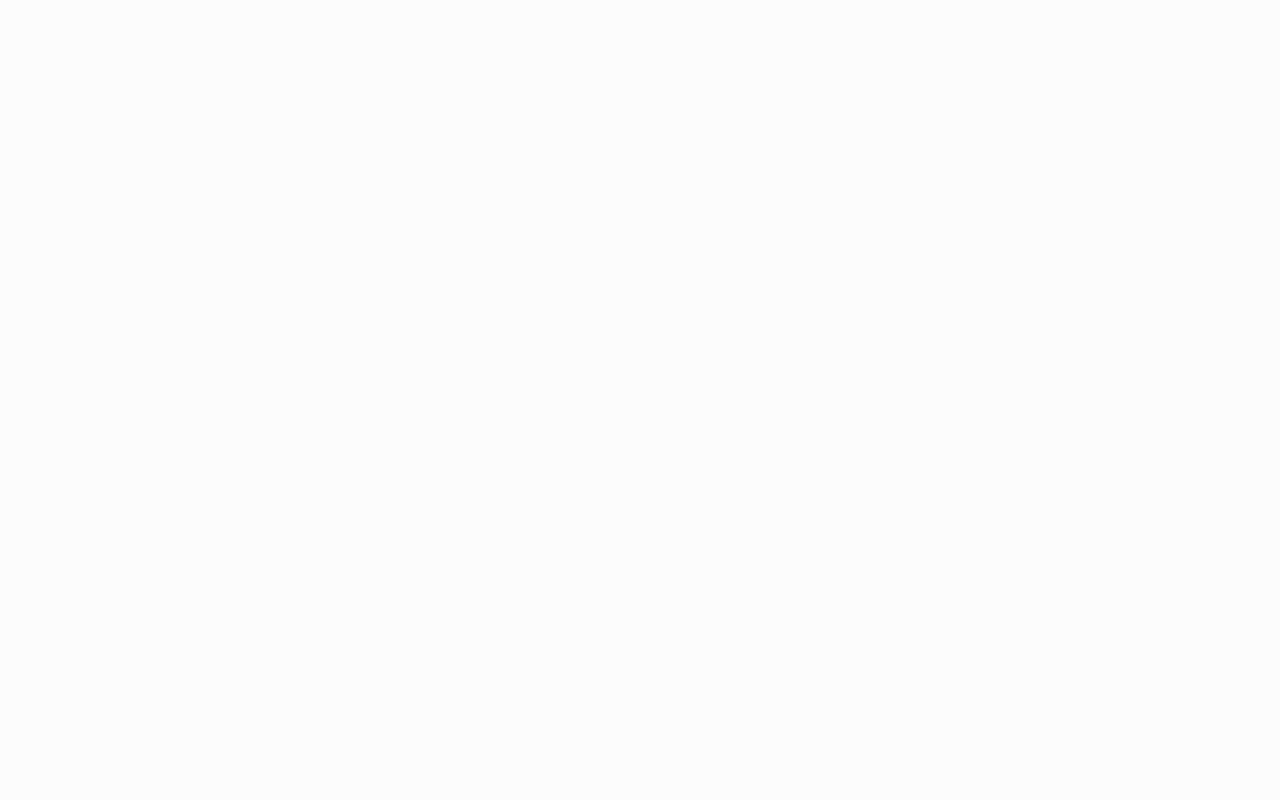
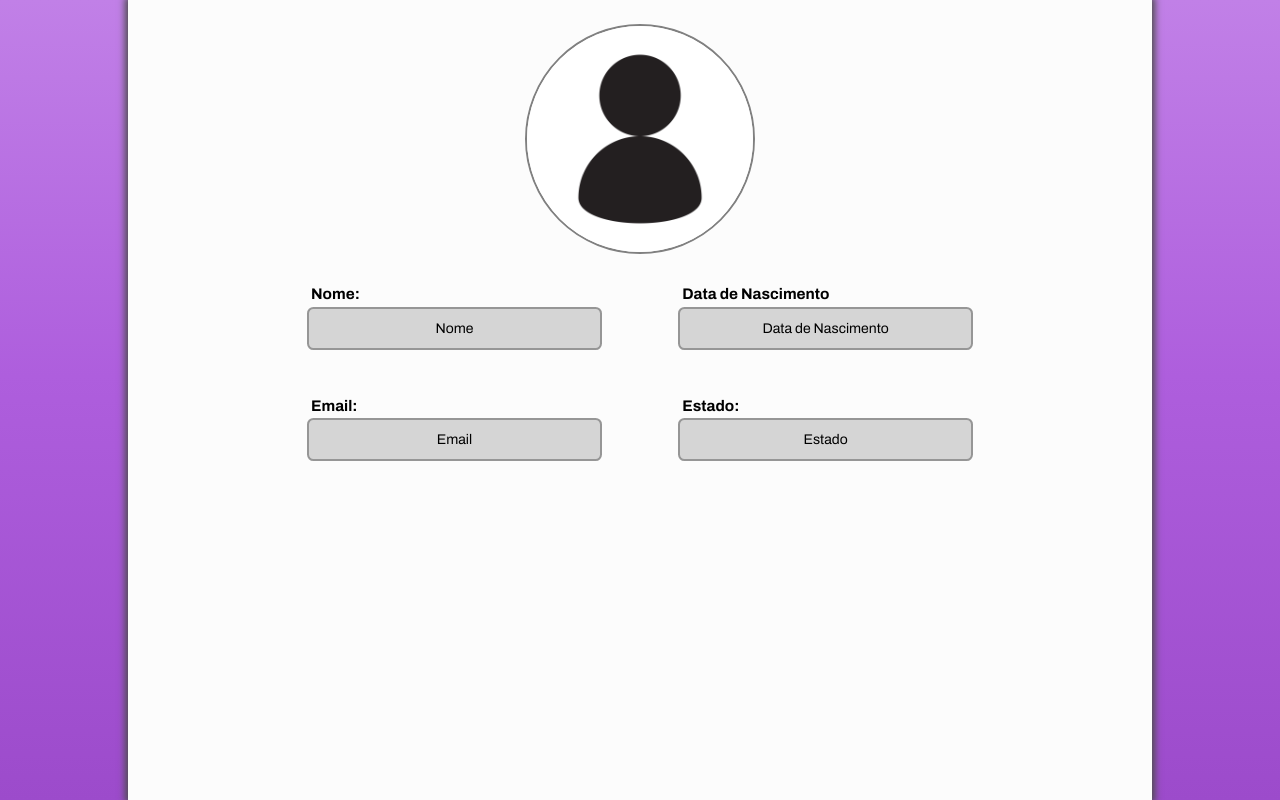
Before and after one commit to EduardoMF0/Login_Screen, a React (Vite) app: page /loggedIn in a window 1280 px wide. Before the commit this address had no page. Built offline with nearby package versions, Linux system fonts and the light colour scheme.

Commit message:
creating loggedin page

```diff
--- a/src/App.jsx
+++ b/src/App.jsx
@@ -1,4 +1,5 @@
 import Form from './Components/Form/Form.jsx'
+import LoggedIn from './Components/LoggedIn-Page/LoggedIn.jsx'
 import Register from './Components/Register/Register.jsx'
 import { BrowserRouter, Routes, Route } from "react-router-dom";
 
@@ -11,6 +12,7 @@ function App() {
         <BrowserRouter>
             <Routes>
                 <Route path="/" element={<Form />} />
+                <Route path="/loggedIn" element={<LoggedIn />} />
                 <Route path="/register" element={<Register />} />
             </Routes>
         </BrowserRouter>
--- a/src/Components/Form/Form.jsx
+++ b/src/Components/Form/Form.jsx
@@ -1,12 +1,16 @@
 import './form.css'
 import { useNavigate } from "react-router-dom";
 import { useState} from "react";
-import axios from 'axios'
+// import axios from 'axios'
 
 
 function Form(){
 
     const navigate = useNavigate();
+
+    const ToLoggedIn = () => {
+        navigate("/loggedIn");
+      };
 
     const ToRegister = () => {
       navigate("/register");
@@ -39,32 +43,28 @@ function Form(){
             //     console.WriteLine("Não funcionou");
             // };
 
-    const funciona = async () => {
+    // const funciona = async () => {
 
-        // axios.get("https://localhost:7107/api/user/login/${formData.email}/${formData.senha}")
-        // .then(res => console.log(res.data))
-        // .catch(error => console.error("Erro ao buscar", error));
+    //     const formattedData = {
+    //         email: formData.email,
+    //         senha: formData.senha,
+    //     };
 
-        const formattedData = {
-            email: formData.email,
-            senha: formData.senha,
-        };
+    //     try {
+    //         const response = await axios.post(
+    //             "https://localhost:7107/api/user/login",
+    //             formattedData,
+    //             { headers: { "Content-Type": "application/json" } }
+    //         )
 
-        try {
-            const response = await axios.post(
-                "https://localhost:7107/api/user/login",
-                formattedData,
-                { headers: { "Content-Type": "application/json" } }
-            )
+    //         console.log(response.data);
+    //         console.log(response.status);
+    //         }
+    //         catch (error) {
+    //             console.error("Erro ao cadastrar usuário", error.response?.data || error.message);
+    //         }
 
-            console.log(response.data);
-            console.log(response.status);
-            }
-            catch (error) {
-                console.error("Erro ao cadastrar usuário", error.response?.data || error.message);
-            }
-
-        };
+    //     };
 
 
     return(
@@ -94,7 +94,7 @@ function Form(){
                         <a href='' id='restore-psw'>Esqueci Minha Senha</a>
                     </form>
 
-                    <button type='submit' value="Submit" id='login-button' onClick={funciona}>Entrar</button>
+                    <button type='submit' value="Submit" id='login-button' onClick={ToLoggedIn}>Entrar</button>
 
                     <div className='register-div'>
                         <h3>Não tem conta? Cadastre-se</h3>
--- /dev/null
+++ b/src/Components/LoggedIn-Page/LoggedIn.jsx
@@ -0,0 +1,50 @@
+import './loggedIn.css'
+
+function LoggedIn (){
+
+    return(
+        <div>
+            <div id="background-page">
+
+                <div className="box-page">
+                    <img src='./src\assets\icon.jpg' alt='' id='icon'></img>
+
+                    <div className='data-box'>
+                        <div className='box'>
+
+                            <div>
+                                <p>Nome:</p>
+                                <div className='outro'>Nome</div>
+                            </div>
+
+                            <div className='title'>
+                                <p>Email:</p>
+                                <div className='outro'>Email</div>
+                            </div>
+
+                        </div>
+
+                        <div className='box'>
+
+                            <div>
+                                <p>Data de Nascimento</p>
+                                <div className='outro'>Data de Nascimento</div>
+                            </div>
+
+                            <div className='title'>
+                                <p>Estado:</p>
+                                <div className='outro'>Estado</div>
+                            </div>
+
+                        </div>
+
+                    </div>
+
+                </div>
+
+            </div>
+        </div>
+    )
+}
+
+export default LoggedIn
--- /dev/null
+++ b/src/Components/LoggedIn-Page/loggedIn.css
@@ -0,0 +1,63 @@
+#background-page{
+    background-color: var(--color-background);
+    background: rgb(193,128,231);
+    background: var(--background-gradient);
+}
+
+.box-page{
+    height: 100vh;
+    width: 80vw;
+    background-color: var(--color-white-page);
+    margin:  auto;
+    display: flex;
+    flex-direction: column;
+    align-items: center;
+
+    -webkit-box-shadow: 0px 0px 7px 3px rgba(77,77,77,1);
+    -moz-box-shadow: 0px 0px 7px 3px rgba(77,77,77,1);
+    box-shadow: 0px 0px 7px 3px rgba(77,77,77,1);
+}
+
+#icon{
+    width: 18vw;
+    margin-top: 3vh;
+
+    border: 0.2vw solid gray;
+    border-radius: 50%;
+}
+
+.data-box{
+    width: 65%;
+    height: 30vh;
+    margin-top: 4vh;
+
+    display: flex;
+    justify-content: space-between;
+}
+
+.title{
+    margin-top: 6vh;
+}
+
+p{
+    font-size: 1.2vw;
+    font-weight: bold;
+    margin-left: 0.3vw;
+}
+
+.outro{
+    width: 23vw;
+    height: 5.3vh;
+    background-color: #d5d5d5;
+    border: 0.2vw solid #969696;
+    border-radius: 0.5vw;;
+
+    margin-top: 0.6vh;
+    display: flex;
+    justify-content: center;
+    align-items: center;
+
+    font-size: 14px;
+
+
+}
```
Also changed, not shown: src/assets/icon.jpg (added).
